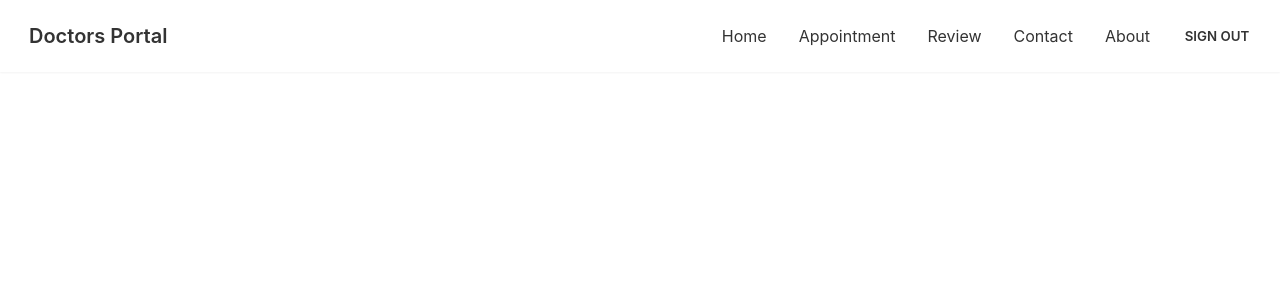
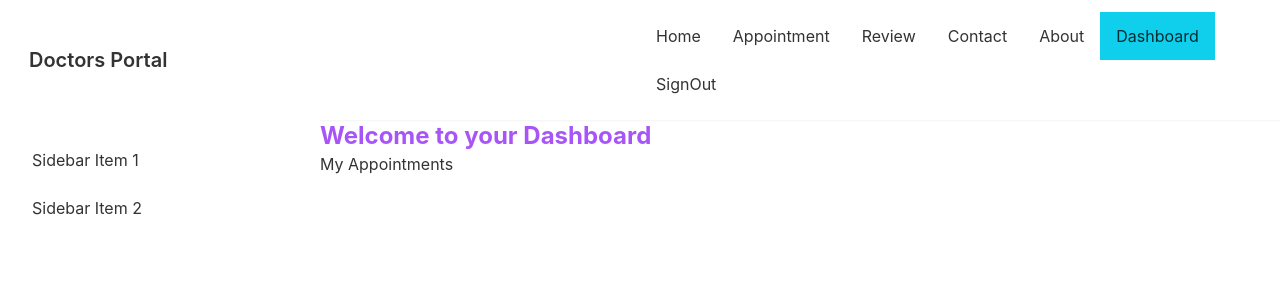
Before and after one commit to ImRanKhan81m/Doctors-Portal-Client, a React (Create React App) app: page /dashboard in a window 1280 px wide. Shown: the top 300 px of the page. Built offline with nearby package versions, Linux system fonts and the light colour scheme; no server answers; sample sign-in values are in the browser's storage.

Commit message:
dashboard updated

```diff
--- a/src/App.js
+++ b/src/App.js
@@ -13,6 +13,9 @@ import SignUp from './Pages/Login/SignUp';
 import RequireAuth from './Pages/Login/RequireAuth';
 import { ToastContainer } from 'react-toastify';
 import 'react-toastify/dist/ReactToastify.css';
+import Dashboard from './Pages/Dashboard/Dashboard';
+import MyAppointments from './Pages/Dashboard/MyAppointments';
+import MyReview from './Pages/Dashboard/MyReview';
 
 function App() {
   return (
@@ -29,6 +32,14 @@ function App() {
             <Appointment />
           </RequireAuth>
         } />
+        <Route path='/dashboard' element={
+          <RequireAuth>
+            <Dashboard />
+          </RequireAuth>
+        } >
+          <Route index element={<MyAppointments/>} ></Route>
+          <Route path='review' element={<MyReview/>} ></Route>
+        </Route>
       </Routes>
       <ToastContainer/>
     </div>
--- /dev/null
+++ b/src/Pages/Dashboard/Dashboard.js
@@ -0,0 +1,25 @@
+import React from 'react';
+import { Link, Outlet } from 'react-router-dom';
+
+const Dashboard = () => {
+    return (
+        <div class="drawer drawer-mobile mid-content">
+            <input id="my-drawer-2" type="checkbox" class="drawer-toggle " />
+            <div class="drawer-content">
+                <h2 className='text-2xl font-bold text-purple-500'>Welcome to your Dashboard</h2>
+                 <Outlet></Outlet>
+            </div>
+            <div class="drawer-side ">
+                <label for="my-drawer-2" class="drawer-overlay"></label>
+                <ul class="menu p-4 overflow-y-auto w-80 bg-base-100 text-base-content">
+                    {/* <!-- Sidebar content here --> */}
+                    <li><Link to="/dashboard">Sidebar Item 1</Link></li>
+                    <li><Link to={"/dashboard/review"}>Sidebar Item 2</Link></li>
+                </ul>
+
+            </div>
+        </div>
+    );
+};
+
+export default Dashboard;
--- /dev/null
+++ b/src/Pages/Dashboard/MyAppointments.js
@@ -0,0 +1,11 @@
+import React from 'react';
+
+const MyAppointments = () => {
+    return (
+        <div>
+            <h2>My Appointments</h2>
+        </div>
+    );
+};
+
+export default MyAppointments;
--- /dev/null
+++ b/src/Pages/Dashboard/MyReview.js
@@ -0,0 +1,11 @@
+import React from 'react';
+
+const MyReview = () => {
+    return (
+        <div>
+            <h2>My Review</h2>
+        </div>
+    );
+};
+
+export default MyReview;
--- a/src/Pages/Home/Banner.js
+++ b/src/Pages/Home/Banner.js
@@ -8,7 +8,7 @@ const Banner = () => {
         <div style={{
             background: `url(${bgImg})`, backgroundSize: 'cover', backgroundRepeat: 'no-repeat'
         }} className="hero lg:py-44 md:py-5 sm:py-5 lg:px-8 md:px-8 sm:px-7 px-1 mb-10">
-            <div style={{ maxWidth: '85rem' }} className="hero-content flex-col lg:flex-row-reverse">
+            <div className="mid-content hero-content flex-col lg:flex-row-reverse">
                 <img style={{ width: '100%' }} src={chair} className="max-w-lg rounded-lg shadow-2xl" alt='' />
                 <div>
                     <h1 className="text-5xl font-bold">Your New Smile Starts Here</h1>
--- a/src/Pages/Shared/Navbar.js
+++ b/src/Pages/Shared/Navbar.js
@@ -16,7 +16,10 @@ const Navbar = () => {
         <li><NavLink to="/review">Review</NavLink></li>
         <li><NavLink to="/contact">Contact</NavLink></li>
         <li><NavLink to="/about">About</NavLink></li>
-        <li>{user ? <button onClick={logout} className='btn btn-ghost'>Sign Out</button> : <NavLink to="/login">Login</NavLink>}</li>
+        {
+            user && <li><NavLink to="/dashboard">Dashboard</NavLink></li>
+        }
+        <li>{user ? <NavLink onClick={logout} to="/login">SignOut</NavLink> : <NavLink to="/login">Login</NavLink>}</li>
     </>
 
 
```
